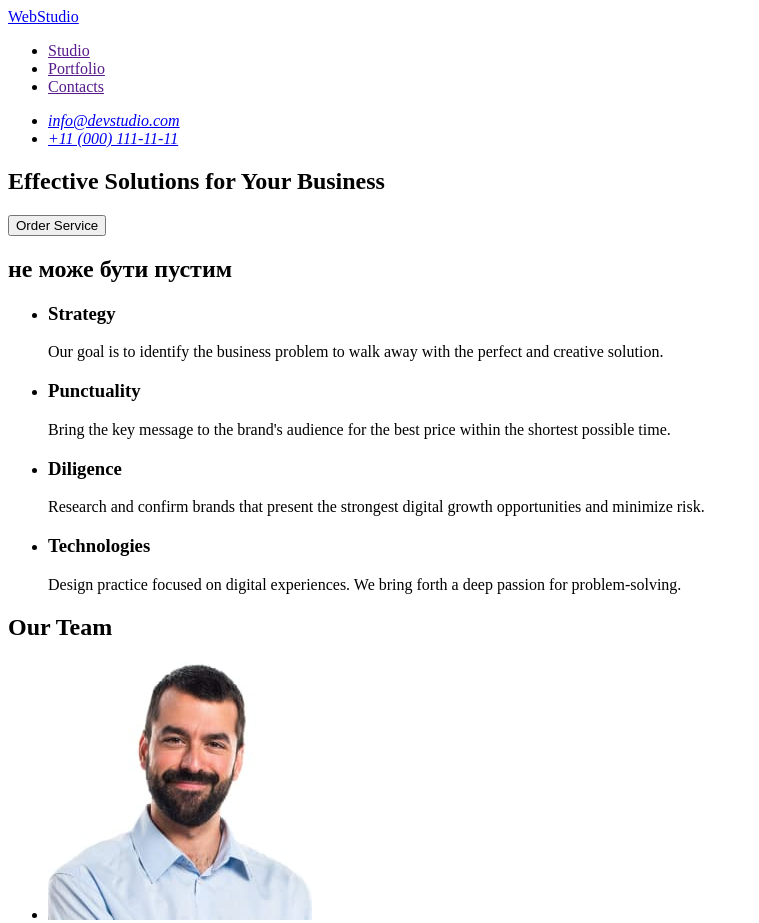
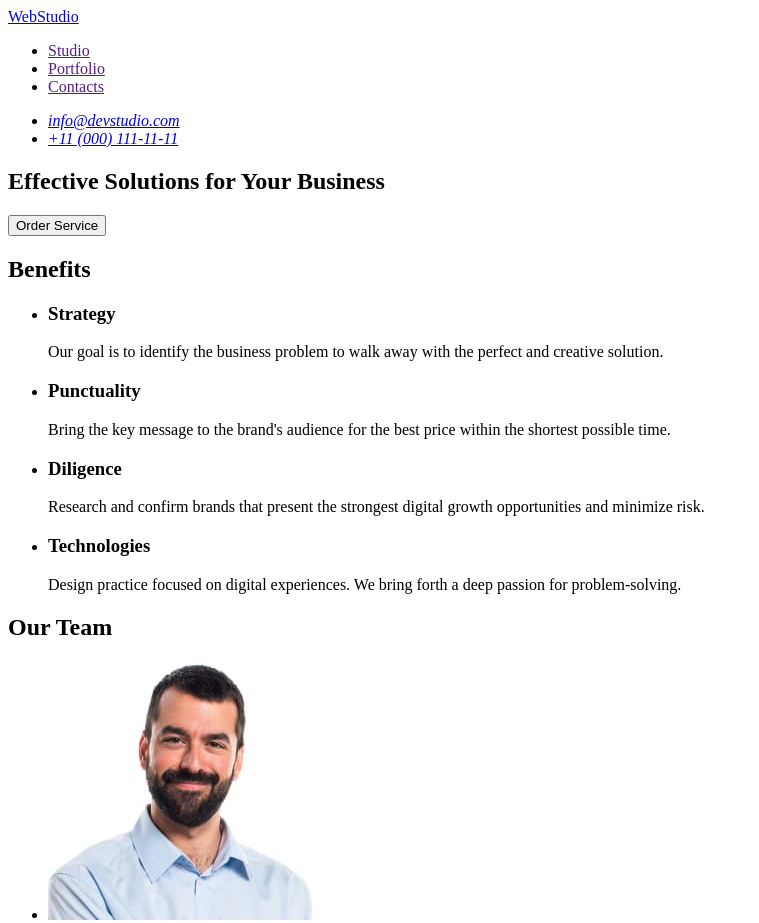
Before and after one commit to Zhanna14/goit-markup-hw-01, a plain HTML site: page index.html in a window 1280 px wide. Shown: the top 923 px of the page, without its empty margins (0-759 px from the left). Drawn offline with Linux system fonts and the light colour scheme.

Commit message:
homework

```diff
--- a/index.html
+++ b/index.html
@@ -4,7 +4,7 @@
 <head>
     <meta charset="UTF-8">
     <meta name="viewport" content="width=device-width, initial-scale=1.0">
-    <title>Document</title>
+    <title>WebStudio</title>
 </head>
 
 <body>
@@ -31,7 +31,7 @@
         </section>
 
         <section>
-            <h2>не може бути пустим</h2>
+            <h2>Benefits</h2>
             <ul>
                 <li>
                     <h3>Strategy</h3>
```
